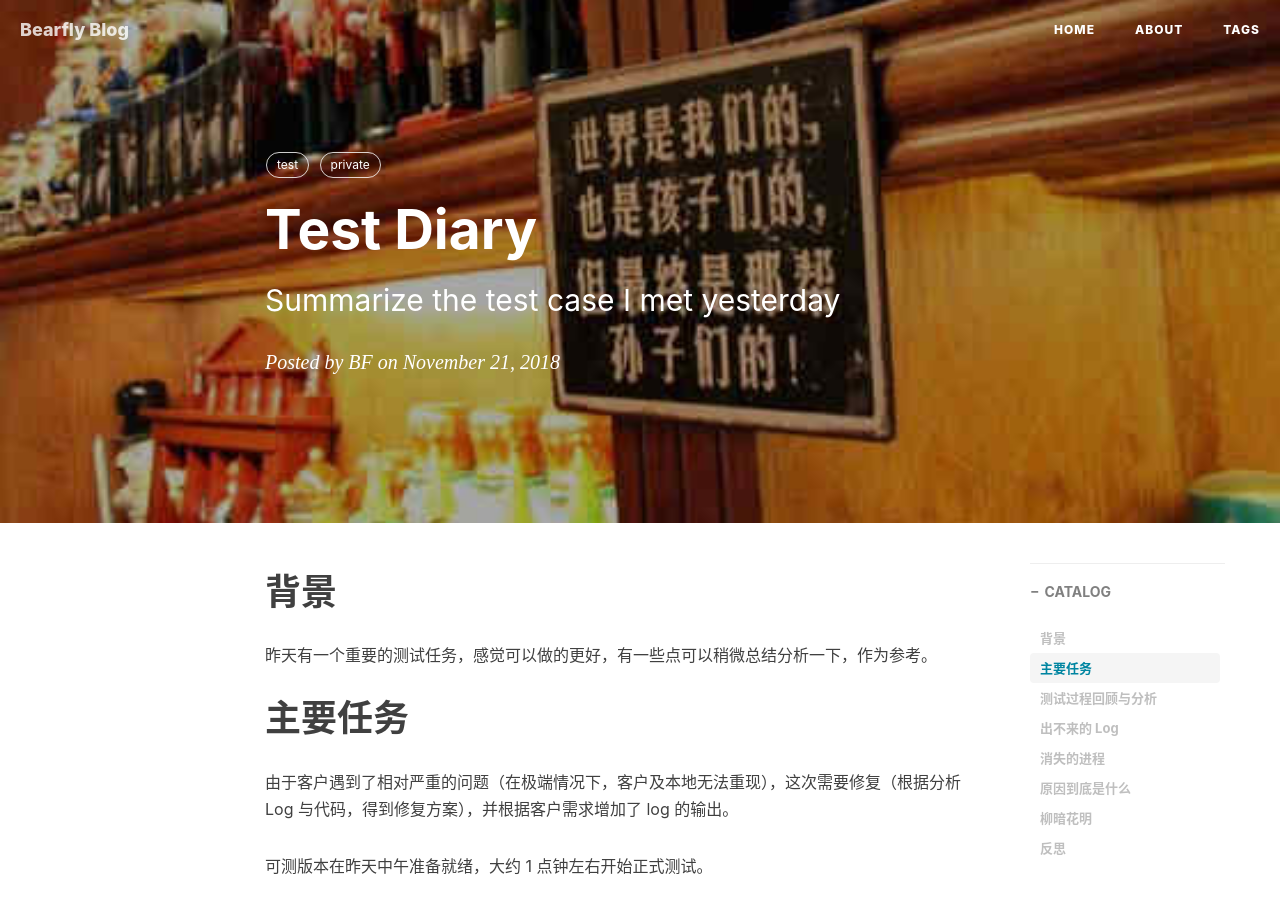
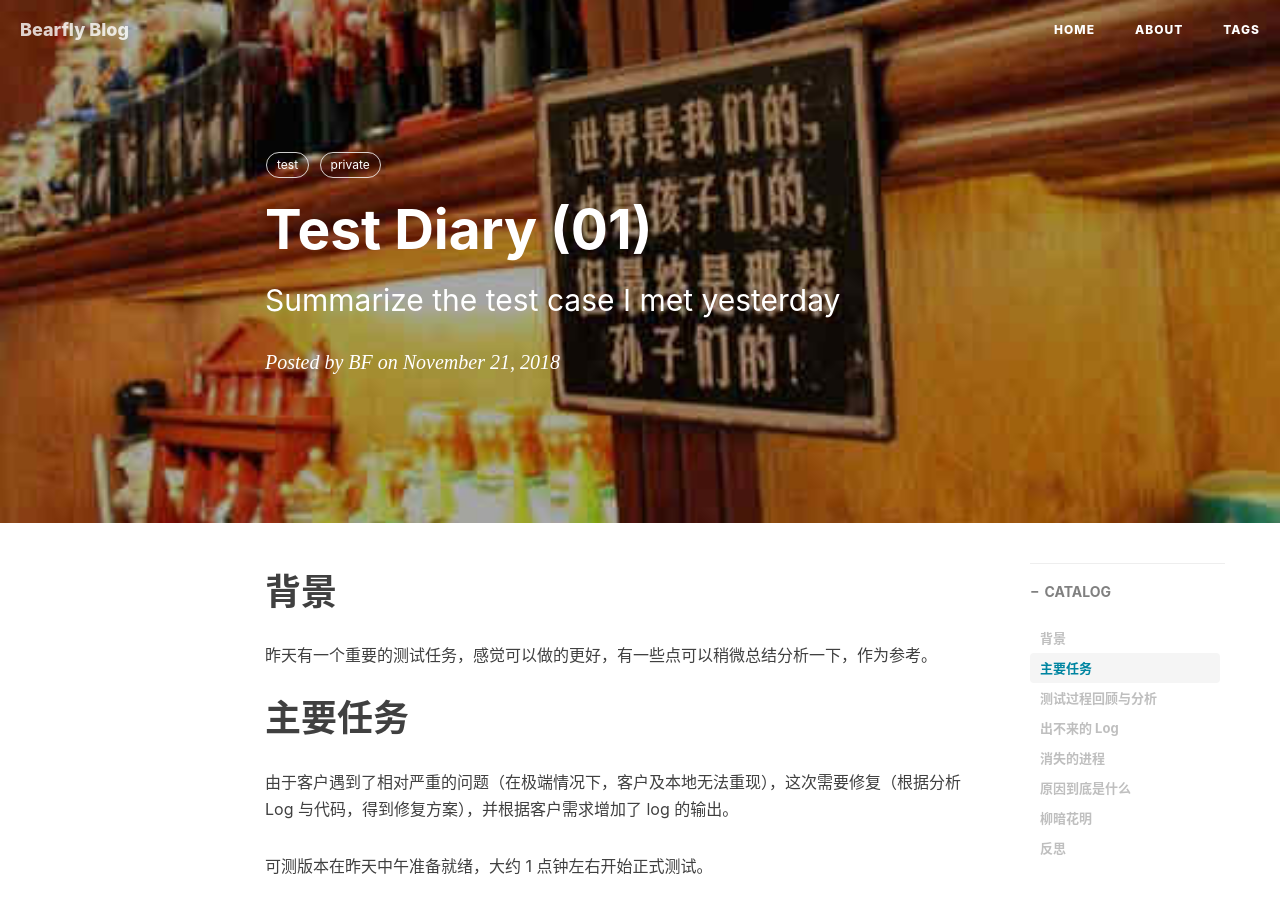
Before and after one commit to bearfly1990/bearfly.github.io, a Jekyll site: the page built from _posts/2018/11/2018-11-21-TestDiary.md, in a window 1280 px wide and 900 px high. Built offline with Jekyll 4.4.1, drawn with Linux system fonts in a browser that asks for light colours; nearby versions of some CDN libraries; comment, search, counter and statistics services are not loaded.

Commit message:
update title again

```diff
--- a/_posts/2018/11/2018-11-21-TestDiary.md
+++ b/_posts/2018/11/2018-11-21-TestDiary.md
@@ -1,6 +1,6 @@
 ---
 layout: post
-title: Test Diary #01
+title: Test Diary (01)
 subtitle: Summarize the test case I met yesterday
 date: 2018-11-21
 author: BF
```
